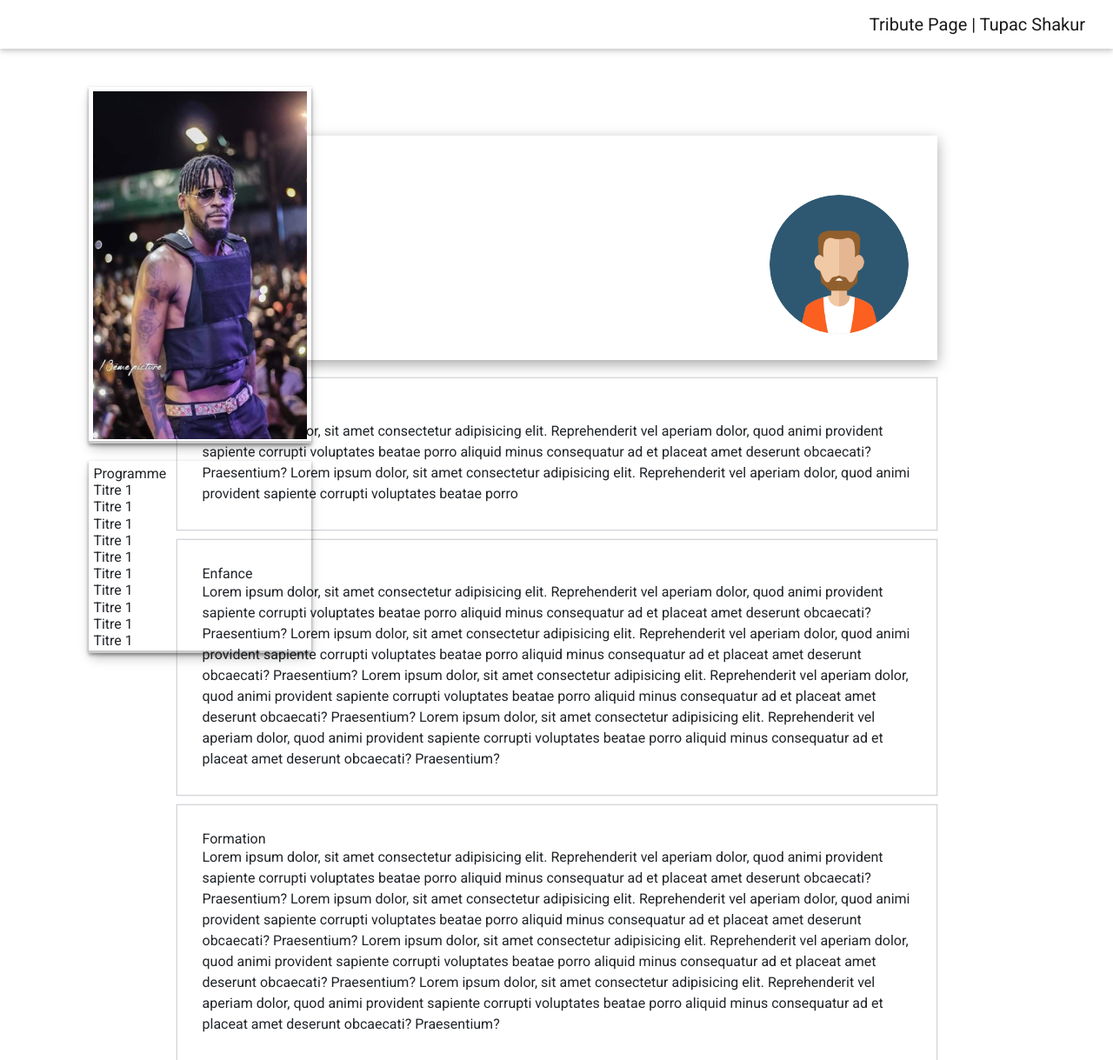
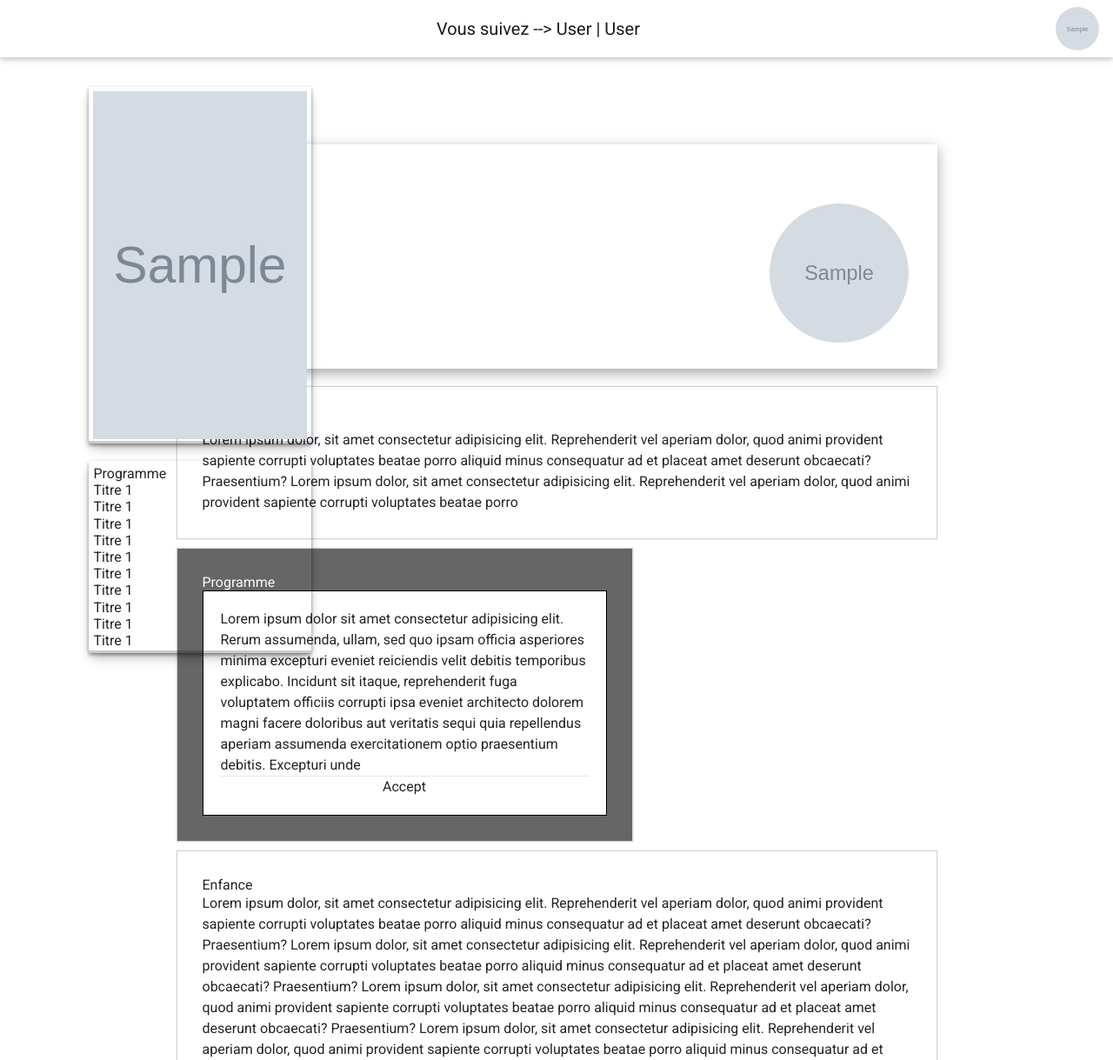
Before and after one commit to Yekpahi/starloon-django-project, a Django app: page /sample/ in a window 1280 px wide. Shown: the top 1219 px of the page at 87% size. Run offline with Django 3.2, Linux system fonts and the light colour scheme; tables that the repository leaves empty hold one stand-in row (values such as "Sample post"); grey boxes marked "Sample" are stand-in pictures; some libraries are stand-ins or nearby versions.

Commit message:
other commit

```diff
--- a/starloon/person/models.py
+++ b/starloon/person/models.py
@@ -17,6 +17,7 @@
     modified_at = models.DateTimeField(auto_now=True, editable=False)
     published = models.BooleanField(default=False)
     coverUrl = models.URLField(null=True, blank=True)
+    personImage = models.URLField(null=True, blank=True)
 
 
     def __str__(self):
--- a/starloon/person/static/details/details.css
+++ b/starloon/person/static/details/details.css
@@ -158,4 +158,50 @@
   padding: 30px;
   width: 100%;
   box-shadow: rgba(0, 0, 0, 0.05) 0px 0px 0px 1px, #d1d5db 0px 0px 0px 1px inset;
+}
+
+.program {
+  background: #666;
+  margin-top: 10px;
+  padding: 30px;
+  width: 60%;
+  box-shadow: rgba(0, 0, 0, 0.05) 0px 0px 0px 1px, #d1d5db 0px 0px 0px 1px inset;
+}
+.program h4 {
+  color: #fbfbfb;
+}
+
+/* scroll bar programme*/
+.program_wrapper {
+  width: 100%;
+  padding: 20px;
+  border: 1px solid black;
+  background: white;
+  display: grid;
+  grid-template-rows: 1fr auto;
+}
+
+button {
+  background: #ff0060;
+  color: white;
+  font-size: 1rem;
+  padding: 20px;
+  transition: all 0.2s;
+}
+
+button[disabled] {
+  opacity: 0;
+  transform: scale(0.5);
+}
+
+.terms-and-conditions {
+  overflow-y: scroll;
+}
+
+.headerPersonImage {
+  height: 50px;
+  width: 50px;
+  border-radius: 25px;
+  padding: 0;
+  margin: 0;
 }/*# sourceMappingURL=details.css.map */
--- a/starloon/person/static/details/details.js
+++ b/starloon/person/static/details/details.js
@@ -10,3 +10,5 @@
         scrollTop: scrollAmount
     }, 1000);
 });
+
+// scrollbar
--- a/starloon/person/static/details/details.scss
+++ b/starloon/person/static/details/details.scss
@@ -173,3 +173,50 @@
     width: 100%;
     box-shadow: rgba(0, 0, 0, 0.05) 0px 0px 0px 1px, rgb(209, 213, 219) 0px 0px 0px 1px inset;
   }
+
+  .program {
+    background: #666;
+    margin-top: 10px;
+    padding: 30px;
+    width: 60%;
+    box-shadow: rgba(0, 0, 0, 0.05) 0px 0px 0px 1px, rgb(209, 213, 219) 0px 0px 0px 1px inset;
+    h4 {
+      color: #fbfbfb;
+    }
+  }
+
+  /* scroll bar programme*/
+
+  .program_wrapper {
+	width: 100%;
+	padding: 20px;
+	border: 1px solid black;
+	background: white;
+	display: grid;
+	grid-template-rows: 1fr auto;
+}
+
+button {
+	background: #ff0060;
+	color: white;
+	font-size: 1rem;
+	padding: 20px;
+	transition: all 0.2s;
+}
+
+button[disabled] {
+	opacity: 0;
+	transform: scale(0.5);
+}
+
+.terms-and-conditions {
+	overflow-y: scroll;
+}
+
+.headerPersonImage {
+  height: 50px;
+  width: 50px;
+  border-radius: 25px;
+  padding: 0;
+  margin: 0;
+}
--- a/starloon/person/templates/details/details.html
+++ b/starloon/person/templates/details/details.html
@@ -35,24 +35,24 @@
    <!--  start navbar -->
    <nav class="navbar navbar-light bg-faded navbar-fixed-top">
     <button class="navbar-toggler hidden-lg-up float-xs-right" type="button" data-toggle="collapse" data-target="#main-navbar" aria-controls="navbarResponsive" aria-expanded="false" aria-label="Toggle navigation"></button>
-    <a class="navbar-brand" href="#" id="home"><span class="hidden-xs-down">Tribute Page |</span> Tupac Shakur</a>
-
+    <a class="navbar-brand" href="#" id="home"><span class="hidden-xs-down">Vous suivez --> </span> {{ person.surname}} | {{ person.fullName}}</a>
+    <img class="headerPersonImage" src="{{ person.personImage}}" alt="sample image" />
     <div class="collapse navbar-toggleable-md" id="main-navbar">
       <ul class="nav navbar-nav float-lg-right">
         <li class="nav-item">
-          <a class="nav-link" href="#home">Home</a>
+          <a class="nav-link" href="{% url 'index' %}">Accueil</a>
         </li>
         <li class="nav-item">
-          <a class="nav-link" href="#bio">Biography</a>
+          <a class="nav-link" href="#bio">Créer un compte</a>
         </li>
         <li class="nav-item">
-          <a class="nav-link" href="#gallery">Gallery</a>
+          <a class="nav-link" href="#gallery">se connecter</a>
         </li>
         <li class="nav-item">
-          <a class="nav-link" href="#achievements">Achievements</a>
+          <a class="nav-link" href="#achievements">Faire un don </a>
         </li>
         <li class="nav-item">
-          <a class="nav-link" href="#more">More info</a>
+          <a class="nav-link" href="#more">Notre équipe</a>
         </li>
       </ul>
     </div>
@@ -65,7 +65,7 @@
           <h5> surnom </h5>
           <h6>Nom et prenom</h6>
         </div>
-        <img src="{% static 'images/avatar.png' %}" alt="My image">
+        <img src="{{ person.personImage}}" alt="sample image" />
       </div>
       <div class="contenu-du-centre">
         <div class="card1">
@@ -77,6 +77,22 @@
             Lorem ipsum dolor, sit amet consectetur adipisicing elit. Reprehenderit
             vel aperiam dolor, quod animi provident sapiente corrupti voluptates beatae porro
           </p>
+        </div>
+           <div class="program">
+          <h4>Programme</h4>
+          <div class="program_wrapper">
+    <div class="terms-and-conditions">
+
+      <p>Lorem ipsum dolor sit amet consectetur adipisicing elit. Rerum assumenda, ullam, sed quo ipsam officia
+        asperiores minima excepturi eveniet reiciendis velit debitis temporibus explicabo. Incidunt sit itaque,
+        reprehenderit fuga voluptatem officiis corrupti ipsa eveniet architecto dolorem magni facere doloribus aut
+        veritatis sequi quia repellendus aperiam assumenda exercitationem optio praesentium debitis. Excepturi unde
+        </p>
+
+      <hr>
+    </div>
+    <button class="accept" disabled>Accept</button>
+  </div>
         </div>
         <div class="card1">
           <h4>Enfance</h4>
@@ -176,7 +192,7 @@
       </div>
     </section>
     <section class="cardside">
-      <img src="{% static 'images/couverture.jpg' %}" alt="My image">
+      <img src="{{ person.coverUrl}}" alt="sample image" />
     </section>
     <section class="resumedetail">
       <h5> Programme </h5>
@@ -196,6 +212,24 @@
 <!-- start footer -->
 
 <!--  end footer -->
+ <script>
+ const terms = document.querySelector('.terms-and-conditions');
+const button = document.querySelector('.accept');
 
+function obCallback(payload) {
+	if(payload[0].intersectionRatio === 1) {
+		button.disabled = false;
+	} else {
+		button.disabled = true;
+	}
+}
+
+const ob = new IntersectionObserver(obCallback, {
+	root: terms,
+	threshold: 1
+});
+
+ob.observe(terms.lastElementChild);
+ </script>
   </body>
 </html>
--- a/starloon/starloon/urls.py
+++ b/starloon/starloon/urls.py
@@ -18,7 +18,7 @@
 from person import views
 urlpatterns = [
     path('admin/', admin.site.urls),
-    path('',views.index,name ='index.html'),
+    path('',views.index,name ='index'),
     path('search/',views.searchBar,name ='search'),
     path('<slug:slug>/', views.detail, name = 'detail'),
 ]
```
Also changed, not shown: starloon/person/migrations/0004_person_personimage.py (added), 1 other file.
